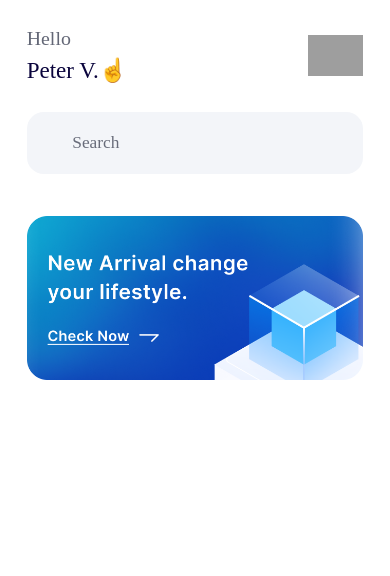
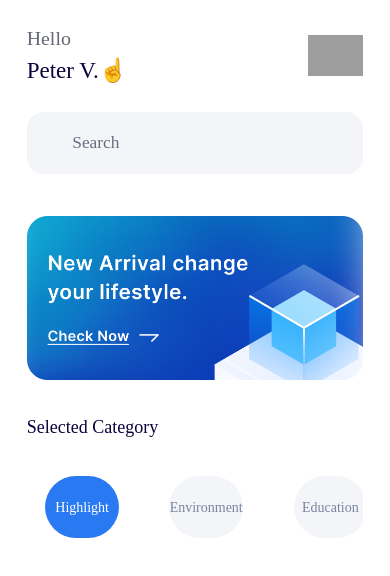
Before and after one commit to verhovensky/charity-demo-app, a React Native app: screen / in a window 390 px wide. Shown: the top 576 px of the page. Built offline with nearby package versions, Linux system fonts and the light colour scheme; grey boxes are pictures that could not be loaded; some icons are missing.

Commit message:
add categories list demo add Categories component add CategoriesReducer add actions for Categories refactor Tab component refactor Store component

```diff
--- a/components/Tab/Tab.js
+++ b/components/Tab/Tab.js
@@ -15,9 +15,8 @@ const Tab = props => {
 
   return (
     <Pressable
-      disabled={props.isDisabled}
       style={[style.tab, tabWidth, props.isInactive && style.inactiveTab]}
-      onPress={props.onPress}>
+      onPress={() => props.onPress(props.tabId)}>
       <Text
         onTextLayout={event => {
           setWidth(event.nativeEvent.lines[0].width);
@@ -31,12 +30,14 @@ const Tab = props => {
 };
 
 Tab.default = {
+  tabId: 1,
   title: '',
   isInactive: false,
   onPress: () => {},
 };
 
 Tab.propTypes = {
+  tabId: PropTypes.number.isRequired,
   title: PropTypes.string.isRequired,
   isInactive: PropTypes.bool,
   onPress: PropTypes.func,
--- /dev/null
+++ b/redux/reducers/Categories.js
@@ -0,0 +1,25 @@
+import {createSlice} from '@reduxjs/toolkit';
+import initialCategories from './CategoriesList';
+
+const initialState = {
+  categories: initialCategories,
+  selectedCategoryId: 1,
+};
+
+const categoriesSlice = createSlice({
+  name: 'categories',
+  initialState: {...initialState},
+  reducers: {
+    resetCategories: () => {
+      return initialState;
+    },
+    updateSelectedCategoryId: (state, action) => {
+      state.selectedCategoryId = action.payload;
+    },
+  },
+});
+
+export const {resetCategories, updateSelectedCategoryId} =
+  categoriesSlice.actions;
+export default categoriesSlice;
+// Could have been: export default categoriesSlice.reducer;
--- /dev/null
+++ b/redux/reducers/CategoriesList.js
@@ -0,0 +1,56 @@
+const initialCategories = [
+  {
+    categoryId: 1,
+    name: 'Highlight',
+  },
+  {
+    categoryId: 2,
+    name: 'Environment',
+  },
+  {
+    categoryId: 3,
+    name: 'Education',
+  },
+  {
+    categoryId: 4,
+    name: 'Clothing and Accessories',
+  },
+  {
+    categoryId: 5,
+    name: 'Household goods',
+  },
+  {
+    categoryId: 6,
+    name: 'Electronics',
+  },
+  {
+    categoryId: 7,
+    name: 'Toys and Games',
+  },
+  {
+    categoryId: 8,
+    name: 'Sports Equipment',
+  },
+  {
+    categoryId: 9,
+    name: 'Books and Media',
+  },
+  {
+    categoryId: 10,
+    name: 'Health and Beauty Products',
+  },
+  {
+    categoryId: 11,
+    name: 'Office supplies',
+  },
+  {
+    categoryId: 12,
+    name: 'Tools and Hardware',
+  },
+  {
+    categoryId: 13,
+    name: 'Art and Craft Supplies',
+  },
+];
+
+export default initialCategories;
--- a/redux/store.js
+++ b/redux/store.js
@@ -2,9 +2,11 @@ import {combineReducers, configureStore} from '@reduxjs/toolkit';
 import logger from 'redux-logger';
 
 import userSlice from './reducers/User';
+import categoriesSlice from './reducers/Categories';
 
 const rootReducer = combineReducers({
   user: userSlice.reducer,
+  categories: categoriesSlice.reducer,
 });
 
 const Store = configureStore({
--- a/screens/Home/Home.js
+++ b/screens/Home/Home.js
@@ -1,5 +1,6 @@
 import style from './style';
 import {
+  FlatList,
   Image,
   Pressable,
   SafeAreaView,
@@ -11,11 +12,15 @@ import globalStyle from '../../assets/styles/globalStyle';
 import SingleDonationItem from '../../components/SingleDonation/SingleDonationItem';
 import Header from '../../components/Header/Header';
 import Search from '../../components/Search/Search';
-import {useSelector} from 'react-redux';
+import {useSelector, useDispatch} from 'react-redux';
+import Tab from '../../components/Tab/Tab';
+import {updateSelectedCategoryId} from '../../redux/reducers/Categories';
 
 const Home = () => {
   const user = useSelector(state => state.user);
-  console.log(user);
+  const categories = useSelector(state => state.categories);
+  const dispatch = useDispatch();
+  console.log(categories);
   return (
     <SafeAreaView style={[globalStyle.backgroundWhite, globalStyle.flex]}>
       <ScrollView showsVerticalScrollIndicator={false}>
@@ -49,6 +54,26 @@ const Home = () => {
             style={style.highlitedImage}
           />
         </Pressable>
+        <View style={style.categoryHeader}>
+          <Header type={2} title={'Selected Category'} color={'#0A043C'} />
+        </View>
+        <View style={style.categories}>
+          <FlatList
+            horizontal={true}
+            showsHorizontalScrollIndicator={false}
+            data={categories.categories}
+            renderItem={({item}) => (
+              <View style={style.categoryItem} key={item.categoryId}>
+                <Tab
+                  tabId={item.categoryId}
+                  title={item.name}
+                  isInactive={item.categoryId !== categories.selectedCategoryId}
+                  onPress={value => dispatch(updateSelectedCategoryId(value))}
+                />
+              </View>
+            )}
+          />
+        </View>
       </ScrollView>
     </SafeAreaView>
   );
--- a/screens/Home/style.js
+++ b/screens/Home/style.js
@@ -35,6 +35,17 @@ const style = StyleSheet.create({
     width: '100%',
     height: verticalScale(160),
   },
+  categories: {
+    marginHorizontal: horizontalScale(24),
+  },
+  categoryItem: {
+    marginRight: horizontalScale(12),
+  },
+  categoryHeader: {
+    marginTop: verticalScale(16),
+    marginBottom: verticalScale(16),
+    marginHorizontal: horizontalScale(24),
+  },
 });
 
 export default style;
```
